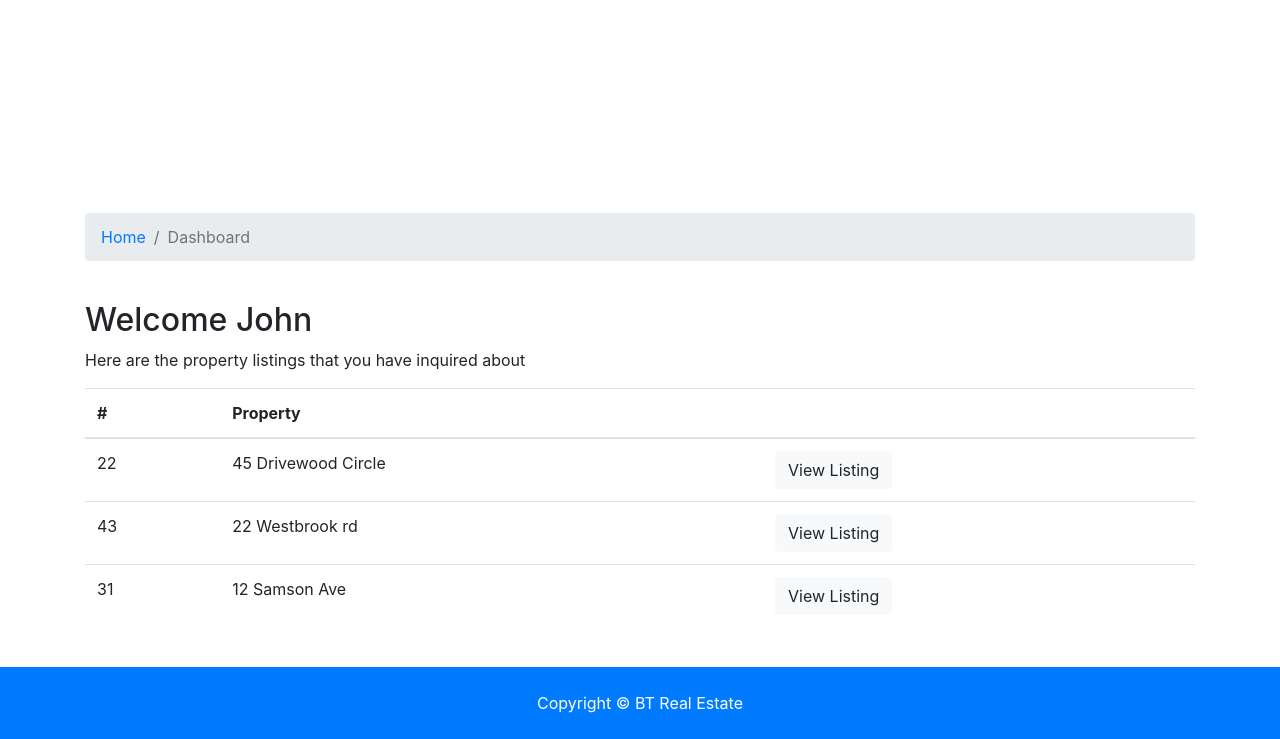
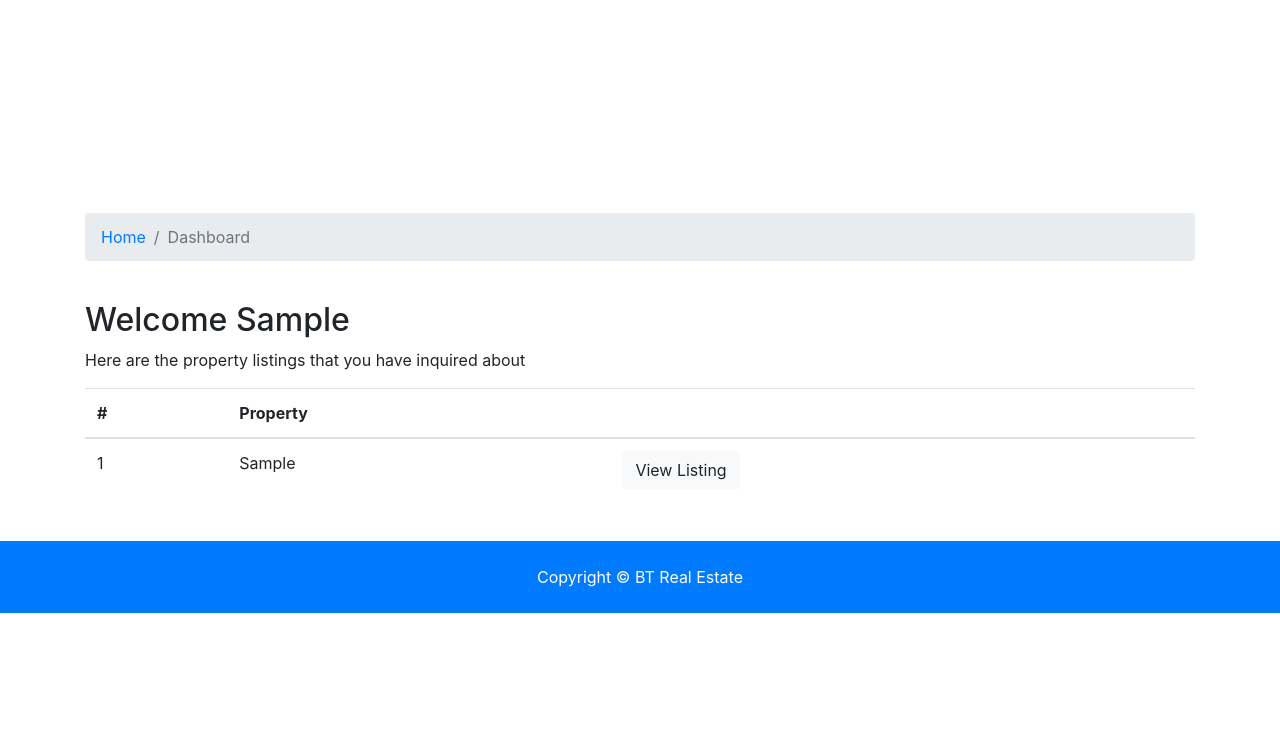
Before and after one commit to MihailPertsev/BT-Real-Estate, a Django app: page /accounts/dashboard in a window 1280 px wide. Shown: the part 402-1141 px from the top of the page. After the commit the page ends 1015 px from the top, so only its background shows below. Run offline with Django 3.2, Linux system fonts and the light colour scheme; a user stored in the database is signed in; tables that the repository leaves empty hold one stand-in row (values such as "Sample post"); some libraries are stand-ins or nearby versions.

Commit message:
Added dashboard dynamic functionality in templates/accounts/dashboard.html And added accounts/views.py methods for it.

```diff
--- a/accounts/views.py
+++ b/accounts/views.py
@@ -1,6 +1,7 @@
 from django.shortcuts import render, redirect
 from django.contrib import messages, auth
 from django.contrib.auth.models import User
+from contacts.models import Contact
 
 
 def register(request):
@@ -69,4 +70,9 @@ def logout(request):
 
 
 def dashboard(request):
-    return render(request, 'accounts/dashboard.html')
+    #Checking if user is the logged one
+    user_contacts = Contact.objects.order_by('-contact_date').filter(user_id=request.user.id)
+    context ={
+        'contacts': user_contacts
+    }
+    return render(request, 'accounts/dashboard.html', context)
--- a/templates/accounts/dashboard.html
+++ b/templates/accounts/dashboard.html
@@ -33,7 +33,8 @@
         <div class="container">
           <div class="row">
             <div class="col-md-12">
-              <h2>Welcome John</h2>
+              <h2>Welcome {{ user.first_name }}</h2>
+                {% if contacts %}
                   <p>Here are the property listings that you have inquired about</p>
                   <table class="table">
                     <thead>
@@ -44,29 +45,21 @@
                       </tr>
                     </thead>
                     <tbody>
+                    {% for contact in contacts %}
+
                           <tr>
-                    <td>22</td>
-                    <td>45 Drivewood Circle</td>
+                            <td>{{ contact.id }}</td>
+                            <td>{{ contact.listing }}</td>
                             <td>
-                      <a class="btn btn-light" href="#">View Listing</a>
+                              <a class="btn btn-light" href="{% url 'listing' contact.listing_id %}">View Listing</a>
                             </td>
                           </tr>
-                  <tr>
-                    <td>43</td>
-                    <td>22 Westbrook rd</td>
-                    <td>
-                      <a class="btn btn-light" href="#">View Listing</a>
-                    </td>
-                  </tr>
-                  <tr>
-                    <td>31</td>
-                    <td>12 Samson Ave</td>
-                    <td>
-                      <a class="btn btn-light" href="#">View Listing</a>
-                    </td>
-                  </tr>
+                    {% endfor %}
                     </tbody>
                   </table>
+                {% else %}
+                    <p>You have not made any inquiries</p>
+                {% endif %}
             </div>
           </div>
         </div>
```
Lines whose indentation alone changed are shown as unchanged.
